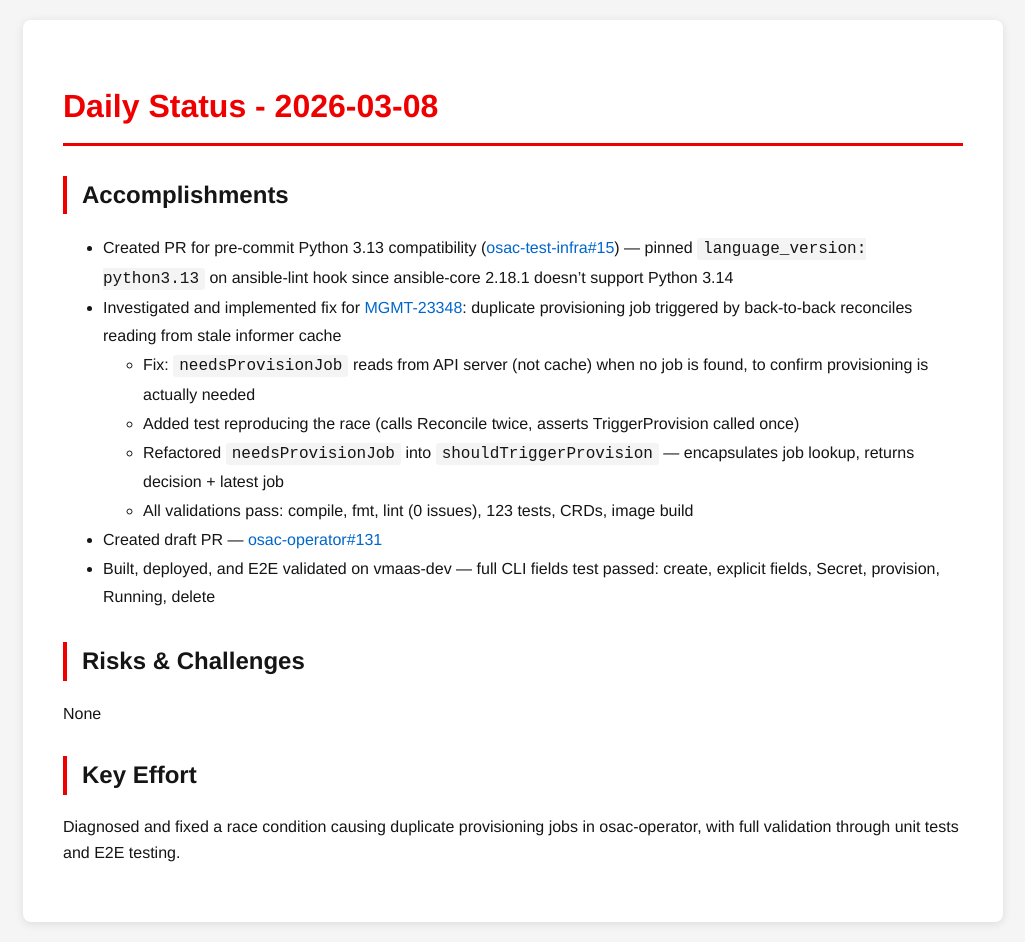
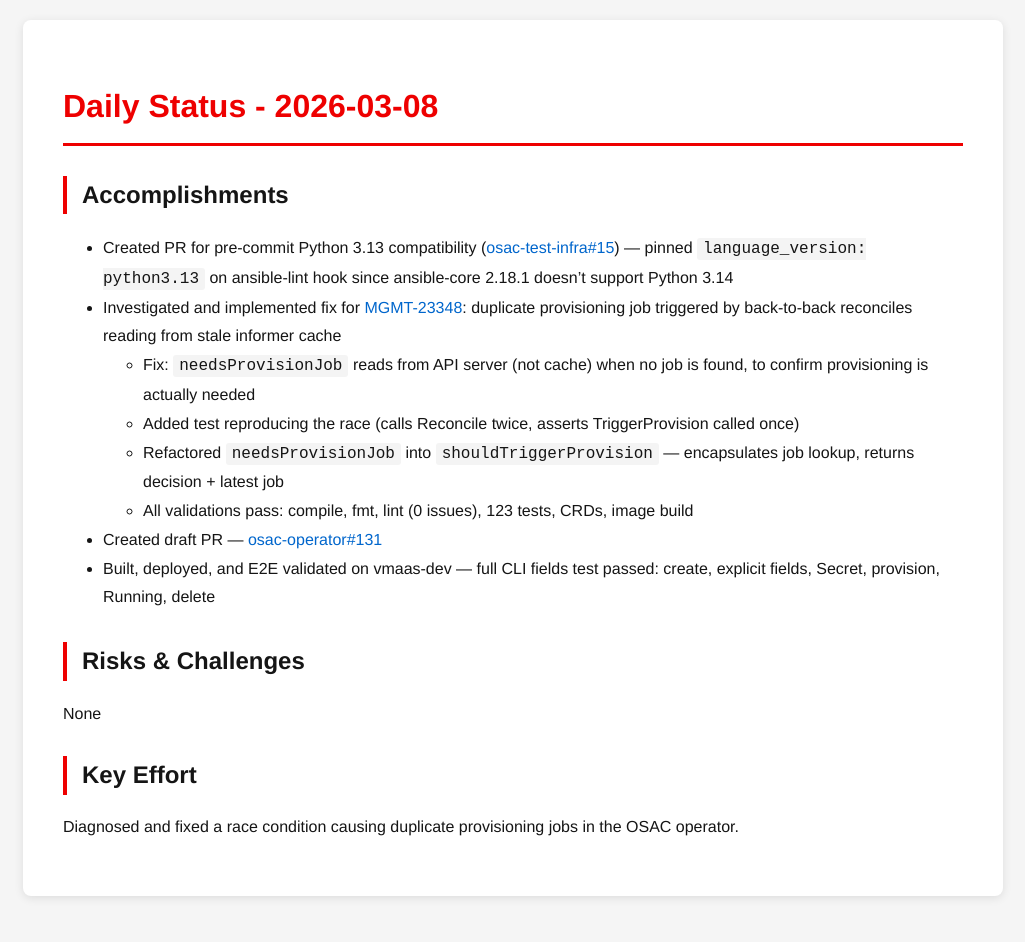
Before and after one commit to tzvatot/daily-status, a Jekyll site: the page built from 2026-03-08.md, in a window 1280 px wide. Shown: the whole page, without its empty margins (127-1152 px from the left). Built offline with Jekyll 4.4.1, drawn with Linux system fonts in a browser that asks for light colours; after the commit the page ends 916 px from its top, so only the background shows below that.

Commit message:
Daily status update - 2026-03-08

```diff
--- a/2026-03-08.md
+++ b/2026-03-08.md
@@ -20,4 +20,4 @@ date: 2026-03-08
 None
 
 ## Key Effort
-Diagnosed and fixed a race condition causing duplicate provisioning jobs in osac-operator, with full validation through unit tests and E2E testing.
+Diagnosed and fixed a race condition causing duplicate provisioning jobs in the OSAC operator.
```
